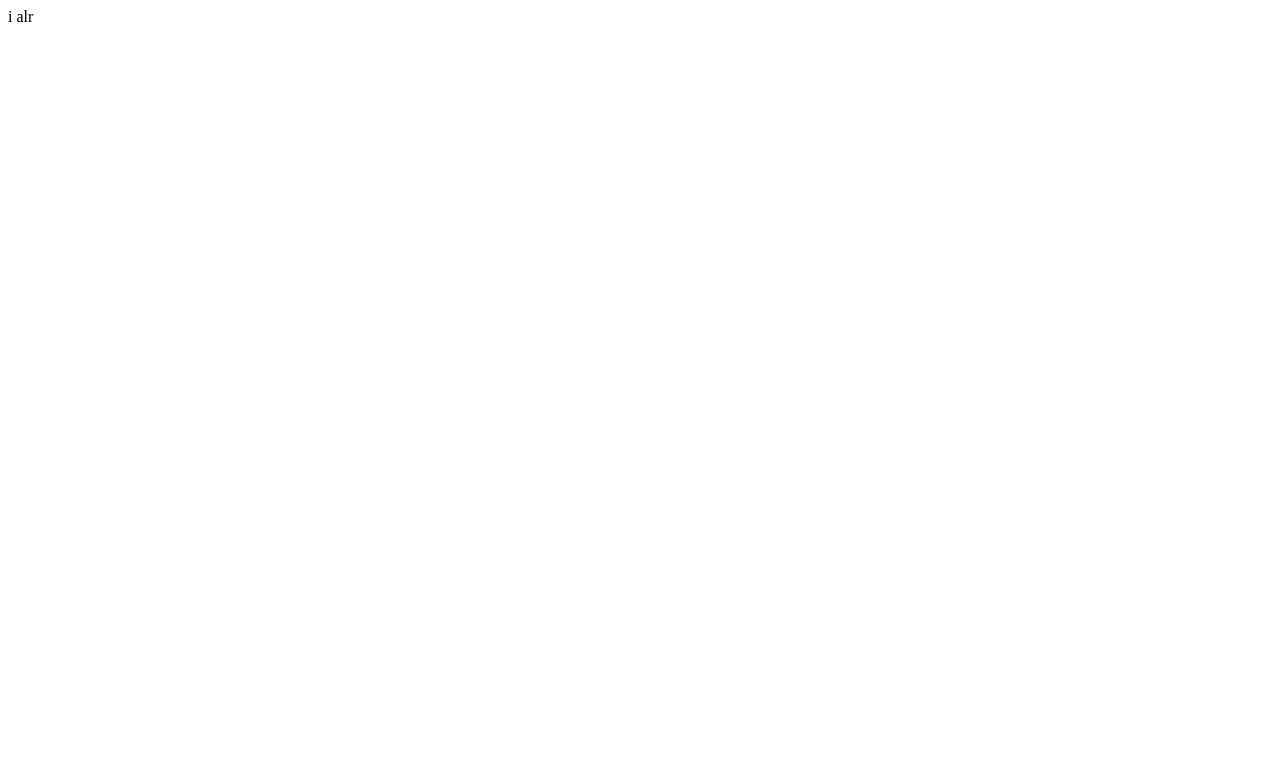
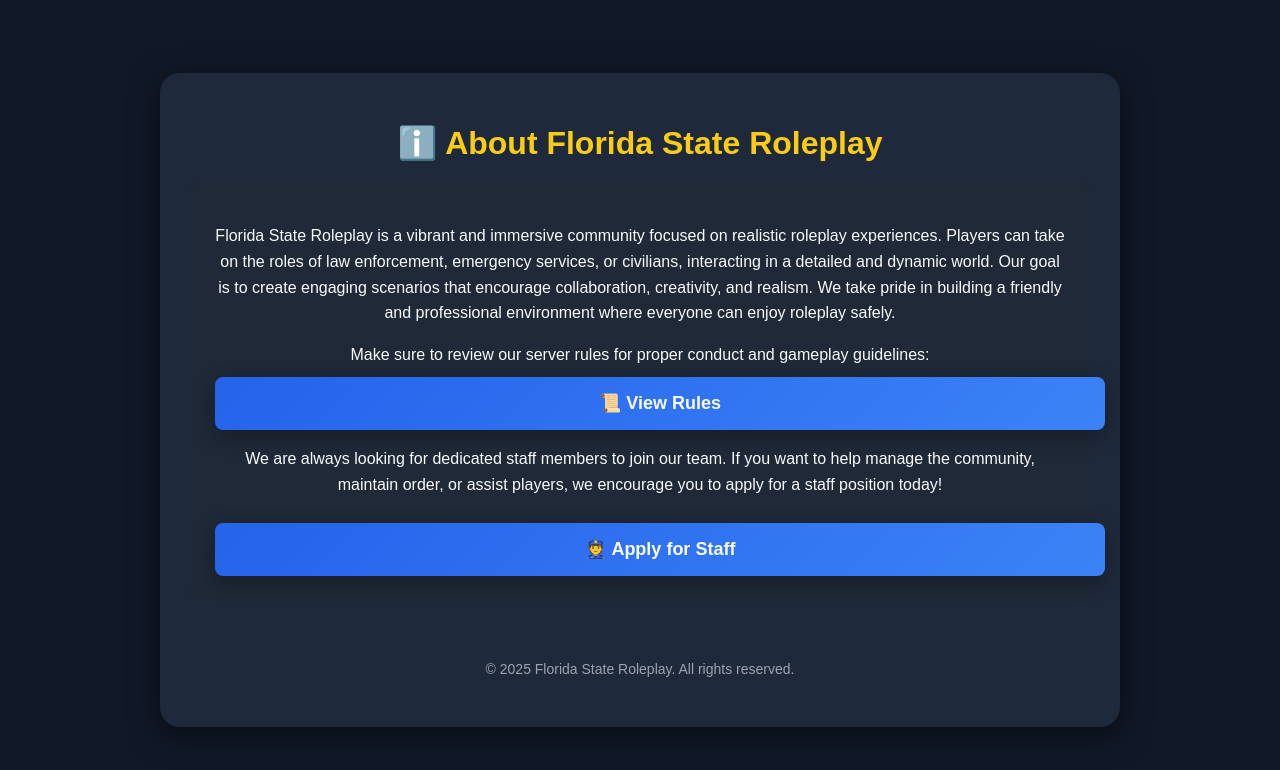
Before and after one commit to schoolop/FRSP, a website: page views/info.html in a window 1280 px wide. Drawn offline with Linux system fonts and the light colour scheme.

Commit message:
Update info.html

```diff
--- a/views/info.html
+++ b/views/info.html
@@ -1 +1,84 @@
-i alr
+<!DOCTYPE html>
+<html lang="en">
+<head>
+  <meta charset="UTF-8">
+  <meta name="viewport" content="width=device-width, initial-scale=1.0">
+  <title>Florida State Roleplay - Info</title>
+  <link rel="stylesheet" href="/style.css">
+  <style>
+    body {
+      font-family: Arial, sans-serif;
+      background-color: #111827;
+      color: #f9fafb;
+      margin: 0;
+      padding: 0;
+    }
+
+    .container {
+      max-width: 900px;
+      margin: 0 auto;
+      padding: 30px;
+    }
+
+    h1, h2 {
+      color: #facc15;
+      text-align: center;
+    }
+
+    .section {
+      background-color: #1f2937;
+      padding: 25px;
+      border-radius: 12px;
+      margin: 20px 0;
+      line-height: 1.6;
+      text-align: center;
+    }
+
+    a.btn {
+      display: inline-block;
+      background-color: #2563eb;
+      color: #f9fafb;
+      text-decoration: none;
+      padding: 12px 20px;
+      margin: 10px 5px 0 0;
+      border-radius: 8px;
+      transition: background-color 0.3s;
+    }
+
+    a.btn:hover {
+      background-color: #1d4ed8;
+    }
+
+    footer {
+      text-align: center;
+      margin-top: 40px;
+      padding: 20px;
+      font-size: 14px;
+      color: #9ca3af;
+    }
+  </style>
+</head>
+<body>
+  <div class="container">
+    <h1>ℹ️ About Florida State Roleplay</h1>
+
+    <section class="section">
+      <p>
+        Florida State Roleplay is a vibrant and immersive community focused on realistic roleplay experiences. Players can take on the roles of law enforcement, emergency services, or civilians, interacting in a detailed and dynamic world. Our goal is to create engaging scenarios that encourage collaboration, creativity, and realism. We take pride in building a friendly and professional environment where everyone can enjoy roleplay safely.
+      </p>
+      <p>
+        Make sure to review our server rules for proper conduct and gameplay guidelines:
+        <a href="https://discord.com/channels/1307970869682765935/1308736644265803786" target="_blank" class="btn">📜 View Rules</a>
+      </p>
+      <p>
+        We are always looking for dedicated staff members to join our team. If you want to help manage the community, maintain order, or assist players, we encourage you to apply for a staff position today!
+      </p>
+      <a href="https://docs.google.com/forms/d/e/1FAIpQLSdggGzL8mKH0qETS1AmpJEhY5K4PJ6qoQ-79DWu6x1B6_uKvQ/viewform" target="_blank" class="btn">👮 Apply for Staff</a>
+    </section>
+
+    <footer>
+      &copy; 2025 Florida State Roleplay. All rights reserved.
+    </footer>
+  </div>
+</body>
+</html>
```
